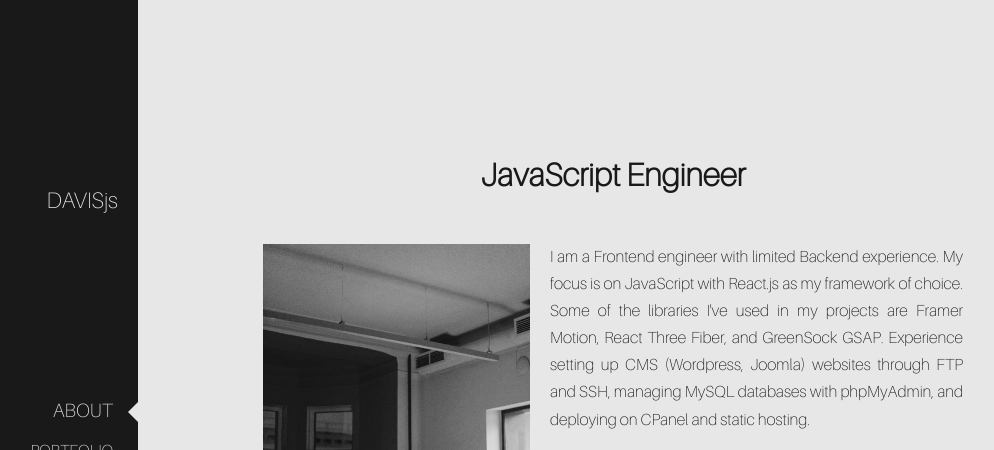
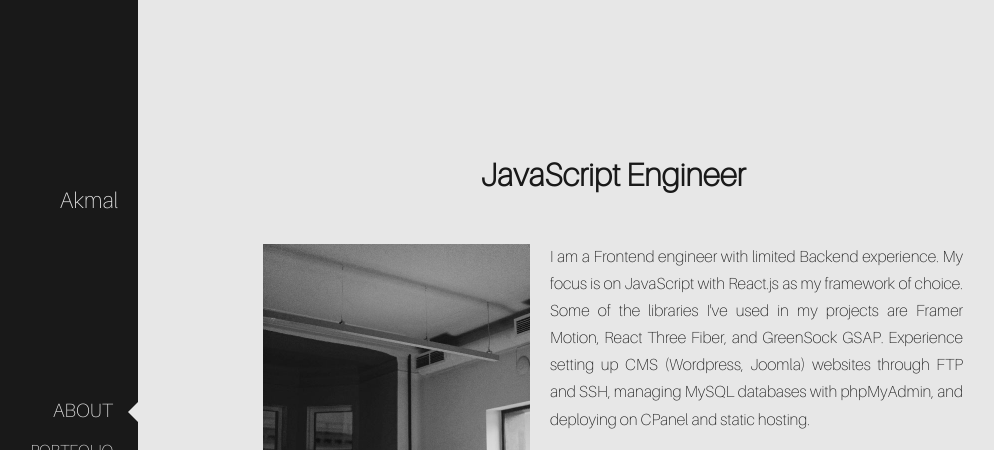
Before and after one commit to alur2191/Old-Portfolio, a React (Create React App) app: page / in a window 1280 px wide. Shown: the top 450 px of the page, without its empty margins (102-1096 px from the left). Built offline with nearby package versions, Linux system fonts and the light colour scheme.

Commit message:
Update Navbar.js

```diff
--- a/src/components/layout/Navbar.js
+++ b/src/components/layout/Navbar.js
@@ -10,7 +10,7 @@ export default function Navbar() {
   const isMobile = useMediaQuery({ query: '(max-width: 768px)' });
   return (
     <div id='navbar'>
-      <span className='logo disable-select'>DAVISjs</span>
+      <span className='logo disable-select'>Akmal</span>
       <NavMenu />
       <i
         className='nav-button clickable las la-bars'
```
